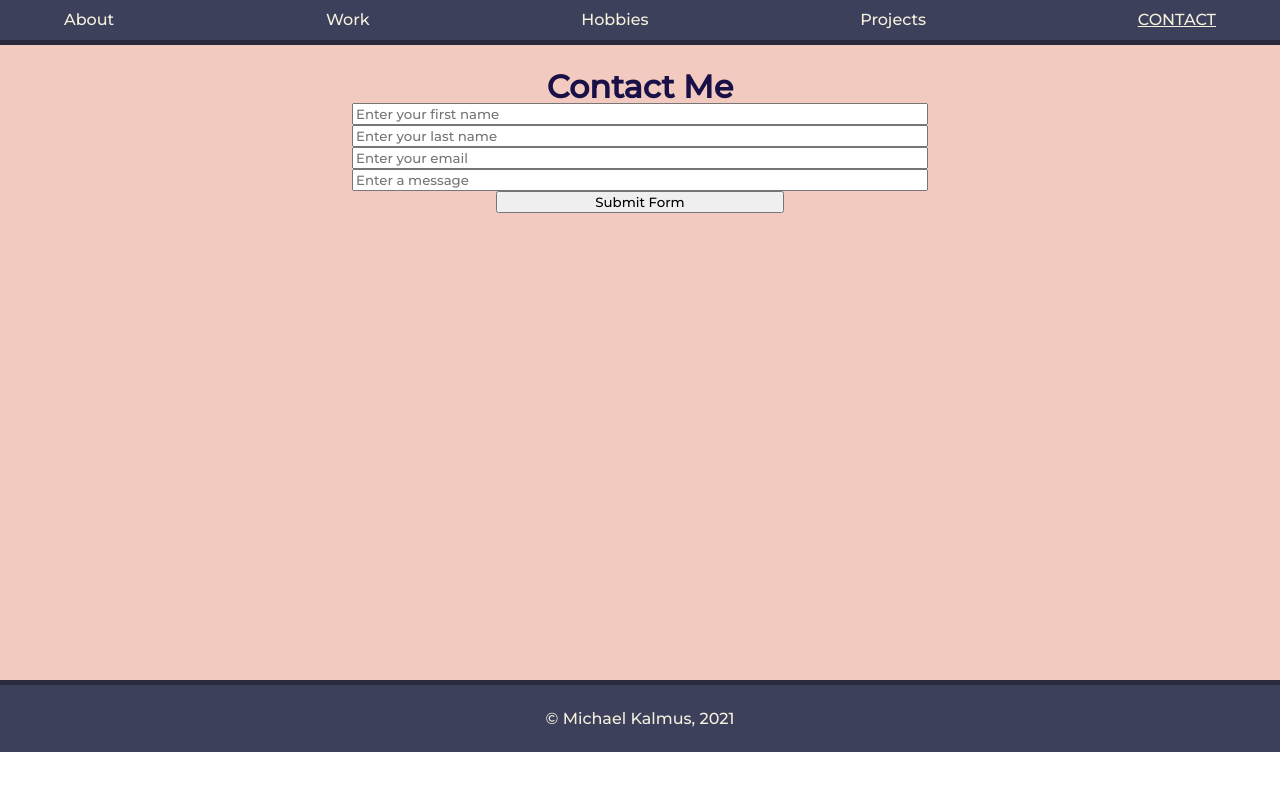
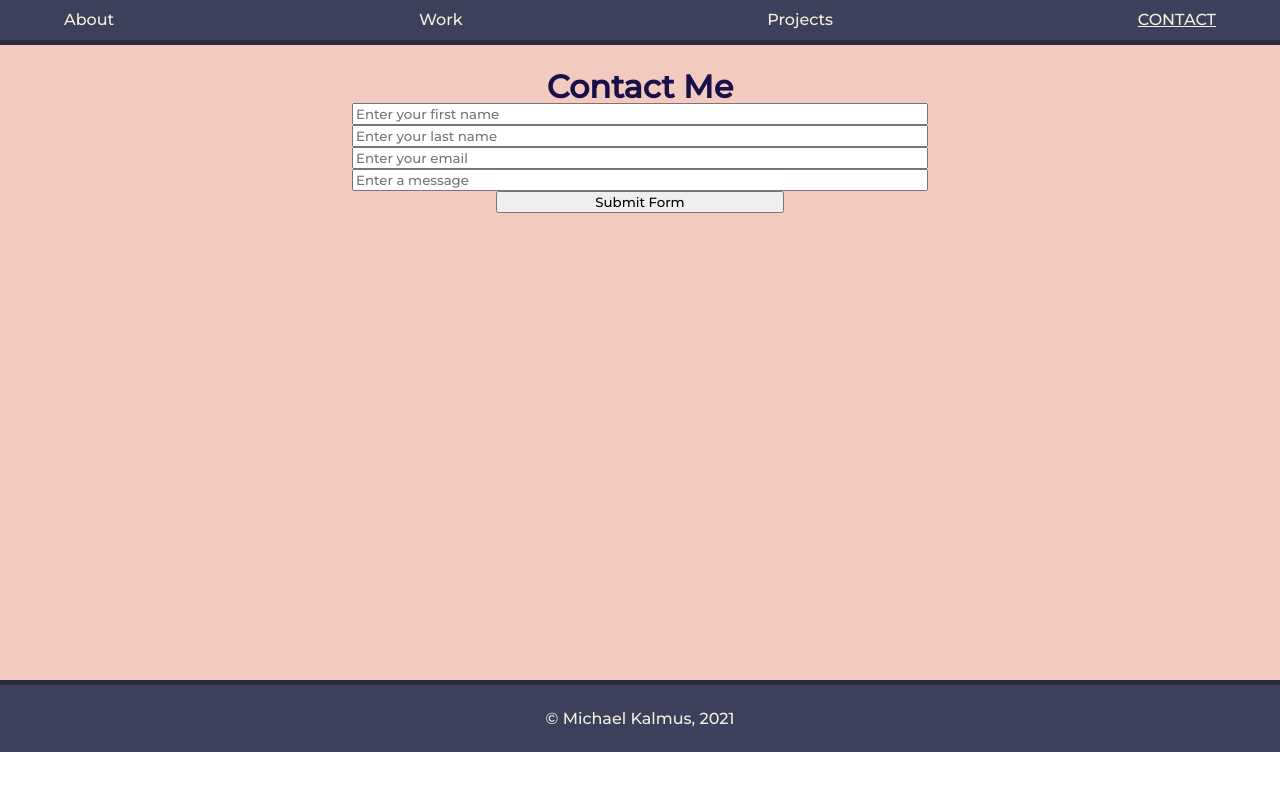
Before and after one commit to mkalmus/portfolio-site, a plain HTML site: page contact.html in a window 1280 px wide. Drawn offline with Linux system fonts and the light colour scheme.

Commit message:
Add files via upload

```diff
--- a/contact.html
+++ b/contact.html
@@ -19,7 +19,7 @@
           <ul class="nav_links">
             <li class="nav_item"><a href="index.html">About</a></li>
             <li class="nav_item"><a href="resume.html">Work</a></li>
-            <li class="nav_item"><a href="hobbies.html">Hobbies</a></li>
+            <!-- <li class="nav_item"><a href="hobbies.html">Hobbies</a></li> -->
             <li class="nav_item"><a href="projects.html">Projects</a></li>
             <li class="nav_item"><a id="main" href="contact.html">Contact</a></li>
           </ul>
```
Also changed, not shown: index.html (+1 -1 lines), projects.html (+1 -1 lines), resume.html (+1 -1 lines).
